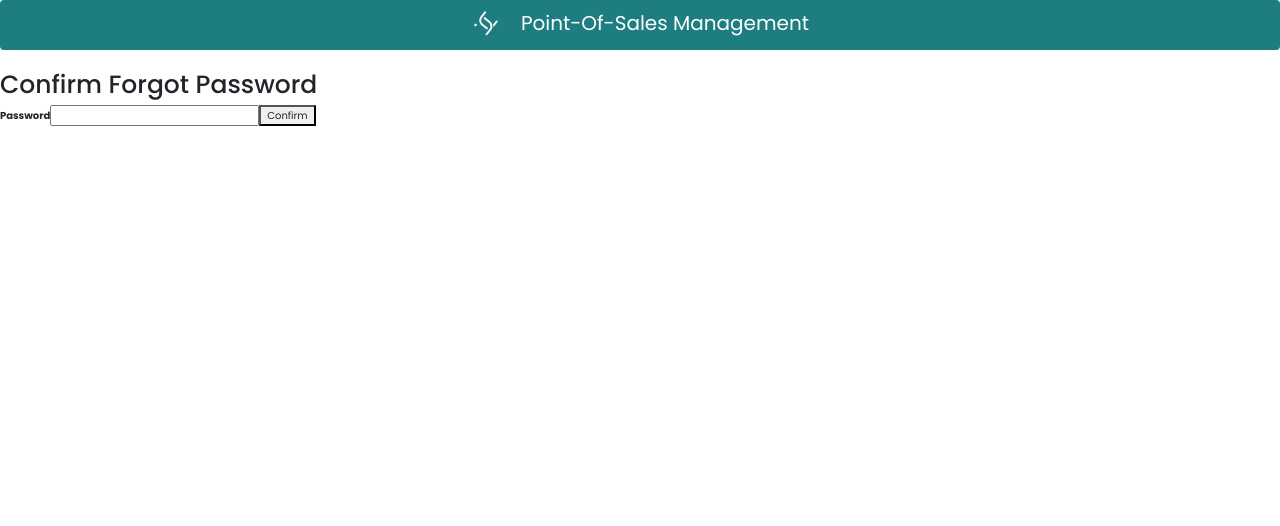
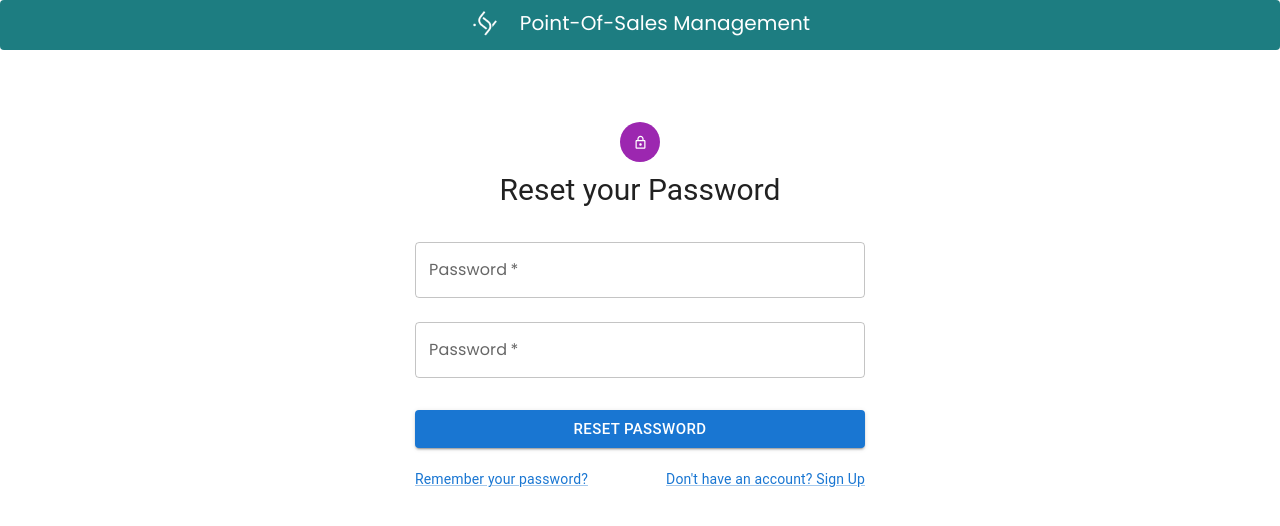
Before and after one commit to Trissarious/POS_SalesManagement_REACT, a React (Create React App) app: page /changepassword in a window 1280 px wide. Shown: the top 526 px of the page. Built offline with nearby package versions, Linux system fonts and the light colour scheme.

Commit message:
New UI in forget and change password

```diff
--- a/src/App.css
+++ b/src/App.css
@@ -4,6 +4,7 @@
   left: 0;
   top: 0;
   bottom: 0;
+  font-size: large;
   width: 100%;
   font-family: 'Poppins';
 }
--- a/src/components/Administrator/ChangePassword.tsx
+++ b/src/components/Administrator/ChangePassword.tsx
@@ -1,58 +1,123 @@
-import React, { useState } from "react";
-import { Link } from "react-router-dom"; // Import Link
+import * as React from 'react';
+import Avatar from '@mui/material/Avatar';
+import Button from '@mui/material/Button';
+import CssBaseline from '@mui/material/CssBaseline';
+import TextField from '@mui/material/TextField';
+import FormControlLabel from '@mui/material/FormControlLabel';
+import Checkbox from '@mui/material/Checkbox';
+import Link from '@mui/material/Link';
+import Grid from '@mui/material/Grid';
+import Box from '@mui/material/Box';
+import LockOutlinedIcon from '@mui/icons-material/LockOutlined';
+import Typography from '@mui/material/Typography';
+import Container from '@mui/material/Container';
+import { createTheme, ThemeProvider } from '@mui/material/styles';
+import  { useState } from "react";
 import { RestAccount } from "../REST/REST Account/RestAccount";
 import axios from "axios";
 
-const ChangePassword = () => {
+const defaultTheme = createTheme();
+
+export default function ChangePassword() {
   const [deleteByID, getAccountbyId, editAccount, addAccount, account] = RestAccount();
   const [password, setPassword] = useState("");
   const [reEnterPassword, setReEnterPassword] = useState("");
 
   const handleSubmit = async (e: React.FormEvent) => {
     e.preventDefault();
-
-    // TODO: Add validation for password and re-enter password match
-
-    // Extract the reset token from the URL (assuming it's passed as a query parameter)
     const resetToken = new URLSearchParams(window.location.search).get('token');
 
-    try {
-      // Make a request to change the password
+    if (password !== reEnterPassword) {
+      alert('Passwords do not match. Please re-enter your password');
+    }
+
+  try {
       const response = await axios.put(
         `http://localhost:8080/user/changepassword?resetToken=${resetToken}`,
         {
           password: password,
         }
       );
-
-      // Handle success (you can redirect the user or show a success message)
       console.log(response.data);
     } catch (error) {
-      // Handle errors (you can show an error message)
       console.error(error);
     }
   };
 
+  return (
+    <ThemeProvider theme={defaultTheme}>
+      <Container component="main" maxWidth="xs">
+        <CssBaseline />
+        <Box
+          sx={{
+            marginTop: 8,
+            display: 'flex',
+            flexDirection: 'column',
+            alignItems: 'center',
+          }}
+        >
+          <Avatar sx={{ m: 1, bgcolor: 'secondary.main' }}>
+            <LockOutlinedIcon />
+          </Avatar>
+          <Typography component="h1" variant="h5" style={{fontSize: 30}}>
+            Reset your Password
+          </Typography>
+          <Box component="form"noValidate sx={{ mt: 2, width: 450}}>
+          <TextField
+              margin="normal"
+              required
+              fullWidth
+              name="password"
+              label="Password"
+              type="password"
+              value={password}
+              onChange={(e) => setPassword(e.target.value)}
+              inputProps={{style: {fontSize: 16}}}
+              InputLabelProps={{ style: { fontSize: 16, fontFamily: 'Poppins' } }}
+              id="password"
+              autoComplete="current-password"
+            />
 
+            <TextField
+              margin="normal"
+              required
+              fullWidth
+              name="password"
+              label="Password"
+              type="password"
+              value={reEnterPassword}
+              onChange={(e) => setReEnterPassword(e.target.value)}
+              id="confirm_password"
+              autoComplete="current-password"
+              inputProps={{style: {fontSize: 16}}}
+              InputLabelProps={{ style: { fontSize: 16, fontFamily: 'Poppins' } }}
+            />
 
-  return (
-    <div className="confirm-forgot-password">
-      <h1>Confirm Forgot Password</h1>
-      <form onSubmit={handleSubmit}>
-        <label>
-          Password
-          <input
-            type="password"
-            value={password}
-            onChange={(e) => setPassword(e.target.value)}
-          />
-        </label>
-        <button type="submit" onClick={handleSubmit}>
-          Confirm
-        </button>
-      </form>
-    </div>
+            <Button
+              type="submit"
+              fullWidth
+              variant="contained"
+              onClick={handleSubmit}
+              sx={{ mt: 3, mb: 2 }}
+              style={{fontSize: 15}}
+            >
+              Reset Password
+            </Button>
+            <Grid container>
+              <Grid item xs>
+                <Link href="/loginadmin" variant="body2" style={{fontSize: 14}}>
+                  Remember your password?
+                </Link>
+              </Grid>
+              <Grid item>
+                <Link href="/createaccountadmin" variant="body2" style={{fontSize: 14}}>
+                  {"Don't have an account? Sign Up"}
+                </Link>
+              </Grid>
+            </Grid>
+          </Box>
+        </Box>
+      </Container>
+    </ThemeProvider>
   );
-};
-
-export default ChangePassword;
+}
--- a/src/components/Administrator/ForgotPassword.tsx
+++ b/src/components/Administrator/ForgotPassword.tsx
@@ -1,13 +1,28 @@
-import React, { useState } from "react";
-import { Link } from 'react-router-dom';
+import * as React from 'react';
+import Avatar from '@mui/material/Avatar';
+import Button from '@mui/material/Button';
+import CssBaseline from '@mui/material/CssBaseline';
+import TextField from '@mui/material/TextField';
+import FormControlLabel from '@mui/material/FormControlLabel';
+import Checkbox from '@mui/material/Checkbox';
+import Link from '@mui/material/Link';
+import Grid from '@mui/material/Grid';
+import Box from '@mui/material/Box';
+import LockOutlinedIcon from '@mui/icons-material/LockOutlined';
+import Typography from '@mui/material/Typography';
+import Container from '@mui/material/Container';
+import { createTheme, ThemeProvider } from '@mui/material/styles';
+import  { useState } from "react";
+import { RestAccount } from "../REST/REST Account/RestAccount";
 import axios from "axios";
 
-const ForgotPassword = () => {
+const defaultTheme = createTheme();
+
+export default function ChangePassword() {
   const [email, setEmail] = useState("");
 
   const handleSubmit = async (e: React.FormEvent) => {
     e.preventDefault();
-
     try {
       // Send a POST request to the backend to initiate the password reset process
       const response = await axios.post('http://localhost:8080/user/forgotpassword', { email: email });
@@ -20,23 +35,63 @@ const ForgotPassword = () => {
   };
 
   return (
-    <div className="forgot-password">
-      <h1>Forgot Password</h1>
-      <form onSubmit={handleSubmit}>
-        <label>
-          Email:
-          <input
-            type="email"
-            value={email}
-            onChange={(e) => setEmail(e.target.value)}
-            required
-          />
-        </label>
-        <button type="submit">Reset Password</button>
-      </form>
-      <Link to="/login">Remembered your password? Login here.</Link>
-    </div>
+    <ThemeProvider theme={defaultTheme}>
+      <Container component="main" maxWidth="xs">
+        <CssBaseline />
+        <Box
+          sx={{
+            marginTop: 8,
+            display: 'flex',
+            flexDirection: 'column',
+            alignItems: 'center',
+          }}
+        >
+          <Avatar sx={{ m: 1, bgcolor: 'secondary.main' }}>
+            <LockOutlinedIcon />
+          </Avatar>
+          <Typography component="h1" variant="h5" style={{fontSize: 30}}>
+            Reset your Password
+          </Typography>
+          <Box component="form"noValidate sx={{ mt: 2, width: 450}}>
+            <TextField
+              margin="normal"
+              required
+              fullWidth
+              name="Email"
+              label="Email"
+              type='email'
+              value={email}
+              onChange={(e) => setEmail(e.target.value)}
+              autoComplete="current-password"
+              inputProps={{style: {fontSize: 16}}}
+              InputLabelProps={{ style: { fontSize: 16, fontFamily: 'Poppins' } }}
+            />
+
+            <Button
+              type="submit"
+              fullWidth
+              variant="contained"
+              onClick={handleSubmit}
+              sx={{ mt: 3, mb: 2 }}
+              style={{fontSize: 15}}
+            >
+              Send Link
+            </Button>
+            <Grid container>
+              <Grid item xs>
+                <Link href="#" variant="body2" style={{fontSize: 14}}>
+                  Remember your password?
+                </Link>
+              </Grid>
+              <Grid item>
+                <Link href="#" variant="body2" style={{fontSize: 14}}>
+                  {"Don't have an account? Sign Up"}
+                </Link>
+              </Grid>
+            </Grid>
+          </Box>
+        </Box>
+      </Container>
+    </ThemeProvider>
   );
-};
-
-export default ForgotPassword;
+}
--- a/src/components/Administrator/LoginAdmin.tsx
+++ b/src/components/Administrator/LoginAdmin.tsx
@@ -73,7 +73,7 @@ const LoginAdmin = () => {
             value={username}
             onChange={(e) => setUsername(e.target.value)}
             inputProps={{style: {fontSize: 24, fontFamily: 'Poppins'}}}
-          InputLabelProps={{ style: { fontSize: 24, fontFamily: 'Poppins' } }}
+            InputLabelProps={{ style: { fontSize: 24, fontFamily: 'Poppins' } }}
         />
         </div>
         <div className="input-container">
```
